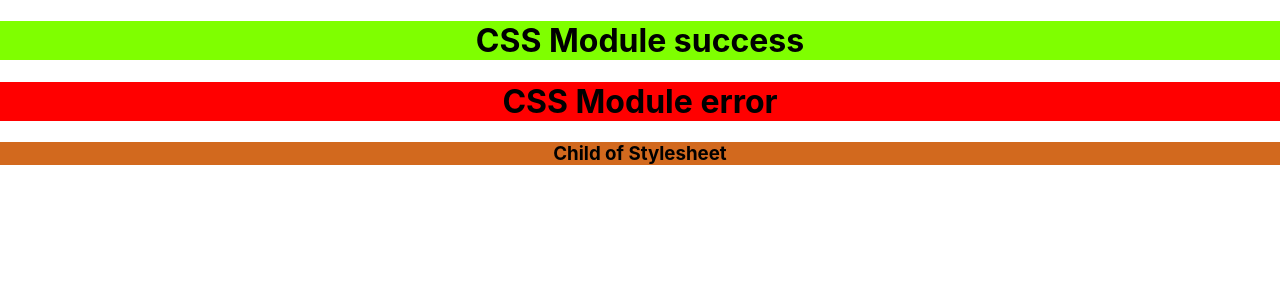
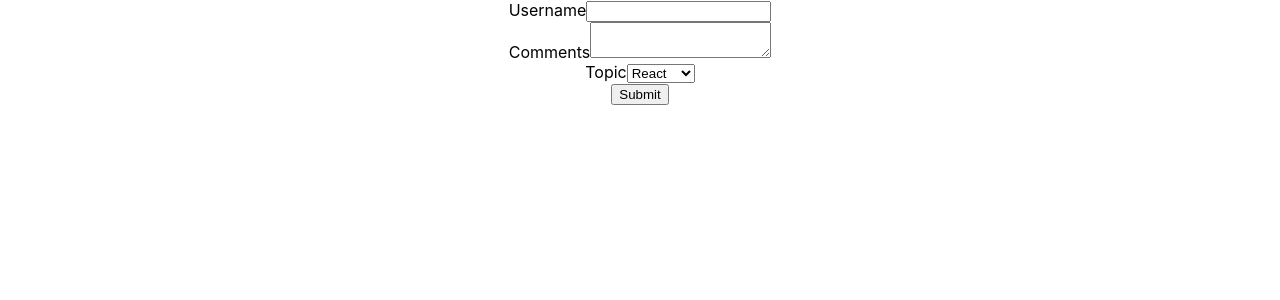
Before and after one commit to dawungayi/learning-react, a React (Create React App) app: page / in a window 1280 px wide. Shown: the top 300 px of the page. Built offline with nearby package versions, Linux system fonts and the light colour scheme.

Commit message:
Adds demo for handling forms in React - Adds FormHandling/Form.js component which shows how to make various form components  - and the form submit button - to be controlled by React for better UI control.

```diff
--- a/src/App.js
+++ b/src/App.js
@@ -1,4 +1,5 @@
 import './App.css';
+import Form from './components/FormHandling/Form';
 import Inline from './components/Styling/Inline';
 import StyleSheet from './components/Styling/StyleSheet';
 
@@ -6,8 +7,7 @@ function App() {
   return (
     <div className="App">
 
-      <StyleSheet primary={true}></StyleSheet>
-      {/* <Inline></Inline> */}
+      <Form/>
 
     </div>
   );
--- /dev/null
+++ b/src/components/FormHandling/Form.js
@@ -0,0 +1,91 @@
+import React, { Component } from "react";
+
+class Form extends Component {
+  constructor(props) {
+    super(props);
+
+    this.state = {
+      username: "",
+      comments: "",
+      topic: "react", // default attribute at init
+    };
+  }
+
+  handleUserNameChange = (event) => {
+    // event parameter is passed by default
+    // event.target.value
+    this.setState({
+      username: event.target.value,
+    });
+    console.log("username");
+  };
+
+  handleCommentChange = (event) => {
+    this.setState({
+      comments: event.target.value,
+    });
+    console.log("comment");
+  };
+
+  handleTopicChange = (event) => {
+    this.setState({
+      topic: event.target.value,
+    });
+    console.log("topic");
+  };
+
+  handleSubmit = (event) => {
+    // retrieve form data
+    alert(
+    	`Name: ${this.state.username}\n` +
+        `Comments: ${this.state.comments}\n` +
+        `Topic: ${this.state.topic}\n`
+    );
+    // prevent default behavior of form submission, which refreshes the page
+    // this way we don't lose form data and page does not refresh after form submit
+    event.preventDefault();
+  };
+
+  render() {
+    //   destructure the state properties - cleaner code
+    const { username, comments, topic } = this.state;
+    return (
+      <form onSubmit={this.handleSubmit}>
+        {/* Controlled form component */}
+        <div>
+          <label>Username</label>
+          <input
+            type="text"
+            value={username}
+            onChange={this.handleUserNameChange}
+          />
+        </div>
+
+        {/* Controlled text area component */}
+        <div>
+          <label>Comments</label>
+          <textarea
+            value={comments}
+            onChange={this.handleCommentChange}
+          ></textarea>
+        </div>
+
+        {/* Controlled Select component */}
+        <div>
+          <label>Topic</label>
+          <select value={topic} onChange={this.handleTopicChange}>
+            <option value="react">React</option>
+            <option value="angular">Angular</option>
+            <option value="vue">Vue</option>
+          </select>
+        </div>
+
+        {/* submit button */}
+        {/* Note: type="submit" is recommended since it helps with better UI as it submits form when user presses Enter */}
+        <button type="submit">Submit</button>
+      </form>
+    );
+  }
+}
+
+export default Form;
```
Also changed, not shown: 1 other file (tests, documents, lock files or other folders).
